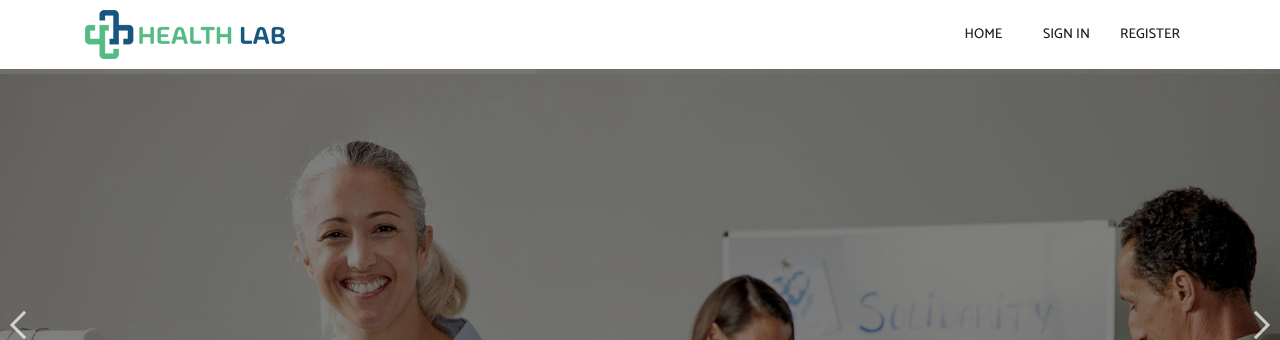
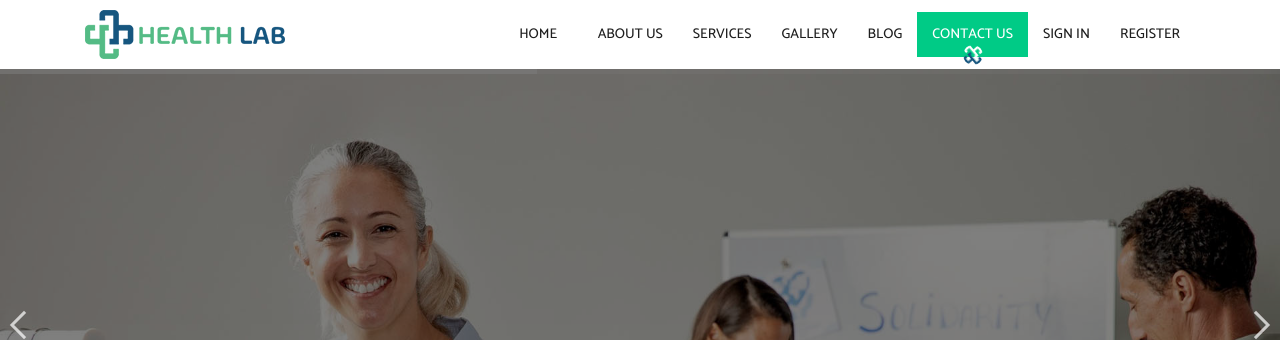
Before and after one commit to MatthewsM2/Virtual-Health-App, a Flask app: page / in a window 1280 px wide. Shown: the top 340 px of the page. Run offline with Flask 2, Linux system fonts and the light colour scheme; some libraries are stand-ins or nearby versions.

```diff
--- a/templates/index.html
+++ b/templates/index.html
@@ -45,6 +45,11 @@
 				<div class="collapse navbar-collapse justify-content-end" id="navbar-wd">
 					<ul class="navbar-nav">
 						<li><a class="nav-link " href="/">Home</a></li>&nbsp;&nbsp;&nbsp;
+						<li><a class="nav-link "href="#about">About Us</a></li>
+						<li><a href="#services" class="nav-link">Services</a></li>
+						<li><a href="#gallery" class="nav-link">Gallery</a></li>
+						<li><a href="#blog" class="nav-link">Blog</a></li>
+						<li><a href="#contact" class="nav-link">Contact us</a></li>
 						<li><a class="nav-link" href="/login">Sign In</a></li>
 						<li class="dropdown">
 							<a href="#" class="nav-link " data-toggle="dropdown">Register</a>
--- a/templates/login.html
+++ b/templates/login.html
@@ -63,7 +63,7 @@
 
 
     </style>
-    <body style="background-image: url(/static/images/gallery-02.jpg);">
+     <body style="background-image: url(/static/images/gallery-02.jpg);">
         <form method="post">
         	<br><br><br>
 
```
Also changed, not shown: templates/publicheader.html (+7 -7 lines).
